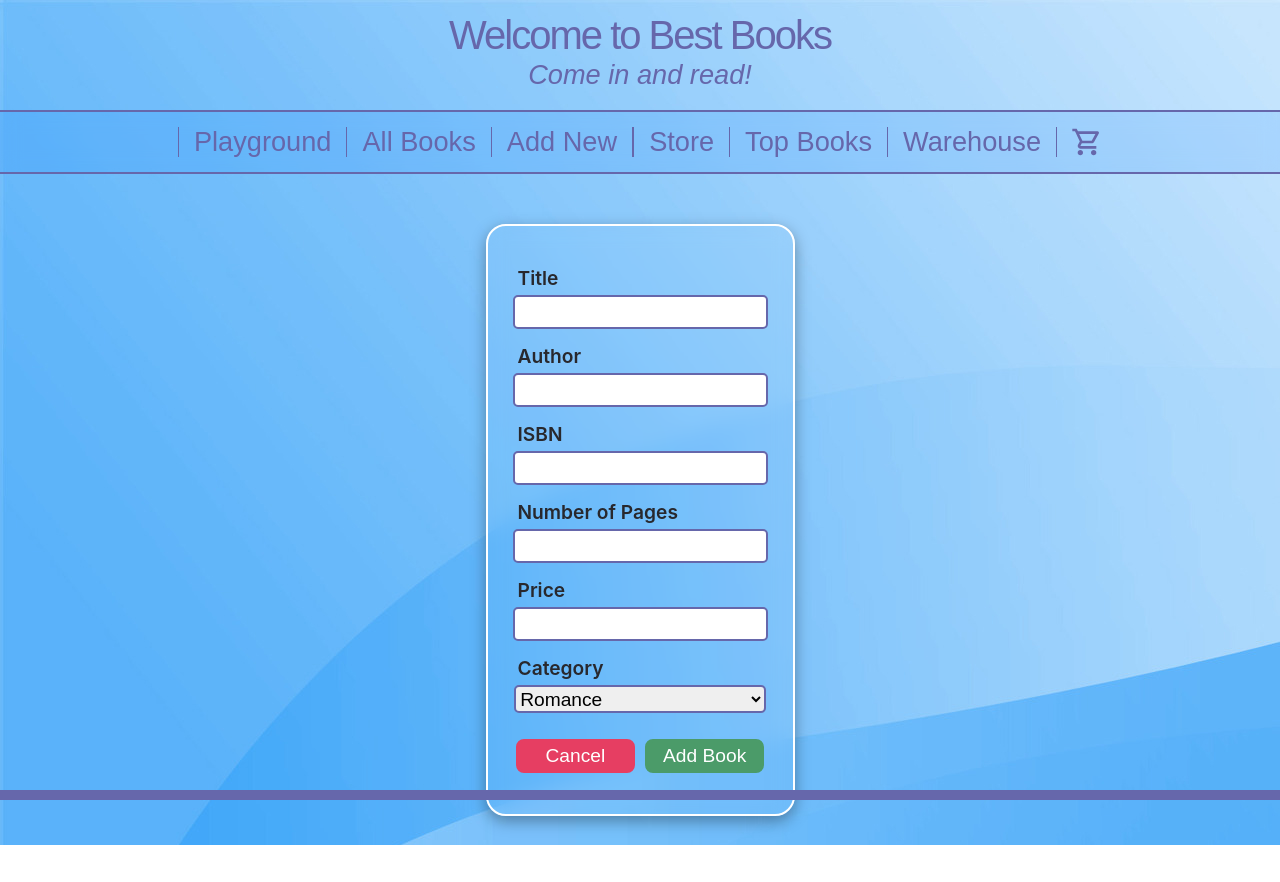
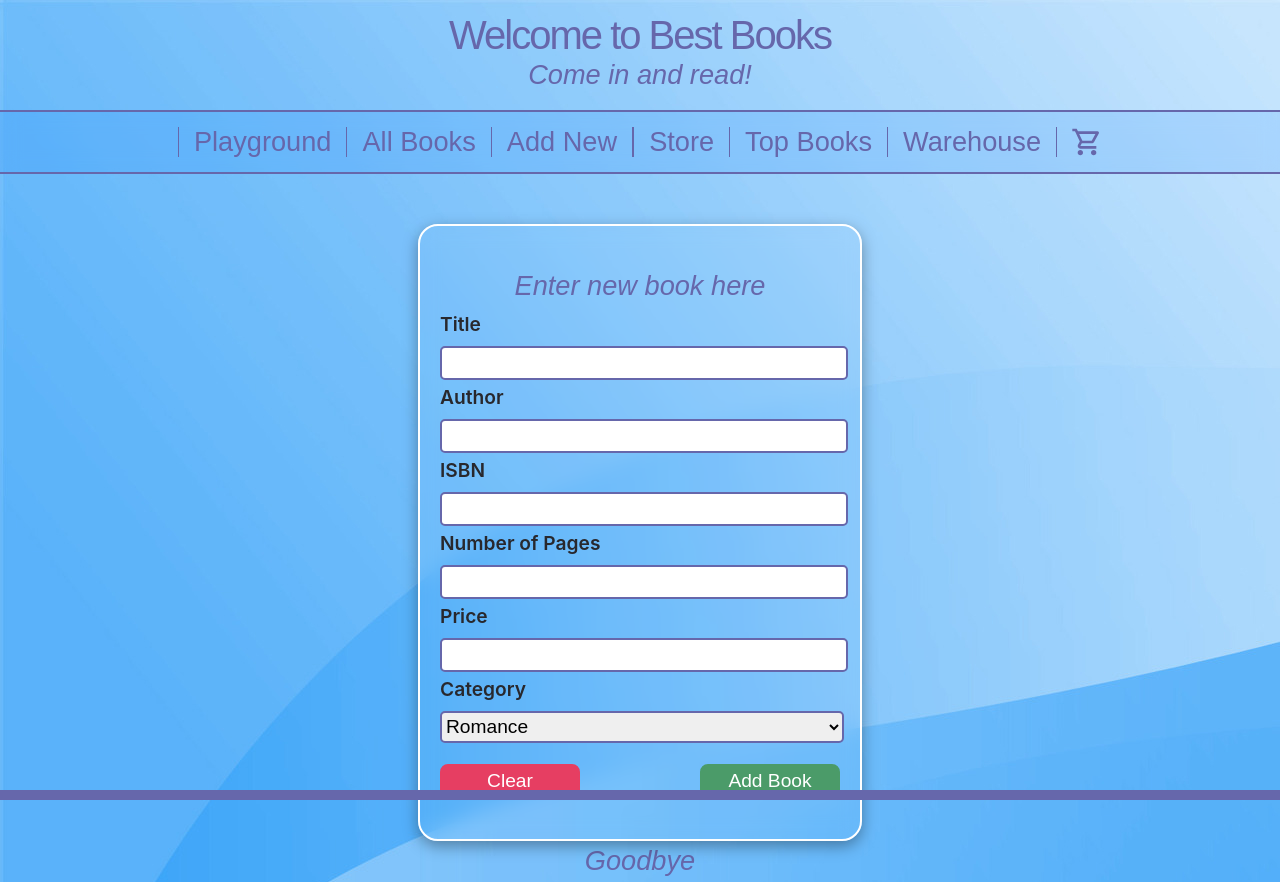
Before and after one commit to hinzberg/best-books-angular-learning, an Angular app: page /book-entry in a window 1280 px wide. Before the commit the page ends 845 px from the top, so only its background shows below. Built offline with nearby package versions, Linux system fonts and the light colour scheme.

Commit message:
2024-08-06 Success Message

```diff
--- a/src/app/Classes/Book.ts
+++ b/src/app/Classes/Book.ts
@@ -37,4 +37,9 @@ export class Book {
       }
     );
   }
+
+  public static Sample() : Book {
+    var book = new Book("Title Sample", "Author Sample", "000-111-222-333", 444, 9.99);
+    return book;
+  }
 }
--- /dev/null
+++ b/src/app/Components/book-entry/book-entry-completion/book-entry-completion/book-entry-completion.component.css
@@ -0,0 +1,19 @@
+.contentBorder {
+  background-color:transparent;
+  padding: 20px;
+  margin-top: 50px;
+  border-radius: 20px;
+  border: 2px solid white;
+  box-shadow: rgba(0, 0, 0, 0.35) 0px 5px 15px;
+  backdrop-filter: blur(10px);
+  width: 400px;
+}
+
+.tableStyle {
+  width: 100%;
+}
+
+.label-right {
+  display:block;
+  text-align:right;
+}
--- /dev/null
+++ b/src/app/Components/book-entry/book-entry-completion/book-entry-completion/book-entry-completion.component.html
@@ -0,0 +1,25 @@
+<div class="contentBorder">
+<h2>New Book entry successful</h2>
+<table class="tableStyle">
+  <tr>
+    <td><label>Title</label></td>
+    <td><label data-cy="new-title" class="label-right">{{this.book.Title}}</label></td>
+  </tr>
+  <tr>
+    <td><label>Author</label></td>
+    <td><label data-cy="new-author" class="label-right">{{this.book.Autor}}</label></td>
+  </tr>
+  <tr>
+    <td><label>ISBN</label></td>
+    <td><label data-cy="new-isbn" class="label-right">{{this.book.ISBN}}</label></td>
+  </tr>
+  <tr>
+    <td><label>Pages</label></td>
+    <td><label data-cy="new-pages" class="label-right">{{this.book.NumberOfPages}}</label></td>
+  </tr>
+  <tr>
+    <td><label>Price</label></td>
+    <td><label data-cy="new-price" class="label-right">{{this.book.Price}}</label></td>
+  </tr>
+</table>
+</div>
--- /dev/null
+++ b/src/app/Components/book-entry/book-entry-completion/book-entry-completion/book-entry-completion.component.ts
@@ -0,0 +1,15 @@
+import {Component, Input} from '@angular/core';
+import { Book} from "../../../../Classes/Book";
+
+@Component({
+  selector: 'app-book-entry-completion',
+  standalone: true,
+  imports: [],
+  templateUrl: './book-entry-completion.component.html',
+  styleUrl: './book-entry-completion.component.css'
+})
+export class BookEntryCompletionComponent {
+
+  @Input()
+  public book: Book = Book.Sample();
+}
--- a/src/app/Components/book-entry/book-entry.component.css
+++ b/src/app/Components/book-entry/book-entry.component.css
@@ -22,6 +22,7 @@
   border: 2px solid white;
   box-shadow: rgba(0, 0, 0, 0.35) 0px 5px 15px;
   backdrop-filter: blur(10px);
+  width: 400px;
 }
 
 form {
@@ -38,9 +39,17 @@ form {
 }
 
 .submitButton {
-  width: 45%;
+  width: 35%;
 }
 
 .cancelButton {
-  width: 45%;
+  width: 35%;
 }
+
+.buttonContainer {
+  display: flex;
+  flex-direction: row;
+  justify-content: space-between;
+  align-items: stretch;
+  width: 100%;
+}
--- a/src/app/Components/book-entry/book-entry.component.html
+++ b/src/app/Components/book-entry/book-entry.component.html
@@ -1,6 +1,7 @@
 <div class="grayDiv">
   <div class="contentBorder">
-    <form [formGroup]="checkoutForm" (ngSubmit)="onSubmit()">
+    <form [formGroup]="checkoutForm" >
+      <h2>Enter new book here</h2>
       <label for="title">Title</label>
       <input type="text" id="title" placeholder="" formControlName="title" data-cy="title-input"/>
       <label for="autor">Author</label>
@@ -17,11 +18,13 @@
           {{ cate.category }}
         </option>
       </select>
-      <p>
-        <button class="cancelButton" (click)="cancel()">Cancel</button>
-        <button class="submitButton" type="submit">{{ addButtonText }}</button>
+      <p class="buttonContainer">
+        <button class="cancelButton" (click)="cancel()">Clear</button>
+        <button class="submitButton" (click)="submit()">{{ addButtonText }}</button>
       </p>
     </form>
   </div>
-  <p class="messageLabel">{{ message }}</p>
+  @if(this.bookSuccessVisible) { <app-book-entry-completion/> } @else {
+    <h2>Goodbye</h2>
+  }
 </div>
--- a/src/app/Components/book-entry/book-entry.component.ts
+++ b/src/app/Components/book-entry/book-entry.component.ts
@@ -8,20 +8,24 @@ import { Router } from '@angular/router';
 import { ActivatedRoute } from '@angular/router';
 import { BookCategories } from '../../Classes/BookCategories';
 import { BookCategory } from '../../Classes/BookCategory';
-import { log } from 'console';
+import { BookEntryCompletionComponent } from "./book-entry-completion/book-entry-completion/book-entry-completion.component";
+import { ChangeDetectorRef } from '@angular/core';
 
 @Component({
   selector: 'app-book-entry',
   standalone: true,
-  imports: [FormsModule, CommonModule, ReactiveFormsModule, RouterModule],
+  imports: [FormsModule, BookEntryCompletionComponent, CommonModule, ReactiveFormsModule, RouterModule],
   templateUrl: './book-entry.component.html',
   styleUrl: './book-entry.component.css',
 })
 export class BookEntryComponent {
+
   private selectedBook?: Book = undefined;
   public addButtonText = 'Add Book';
+  public categories = BookCategories.categories;
 
-  public categories = BookCategories.categories;
+  @Input()
+  public bookSuccessVisible : boolean;
 
   checkoutForm = new FormGroup<EntryForm>({
     title: new FormControl('', [Validators.required]),
@@ -35,8 +39,11 @@ export class BookEntryComponent {
   constructor(
     public bookservice: BookService,
     public router: Router,
-    private activatedRoute: ActivatedRoute
+    private activatedRoute: ActivatedRoute,
+    private changeDetectorRef : ChangeDetectorRef,
   ) {
+    this.bookSuccessVisible = false;
+
     let id = this.activatedRoute.snapshot.params['bookId'];
     if (id !== undefined) {
       this.selectedBook = bookservice.getById(id);
@@ -53,19 +60,11 @@ export class BookEntryComponent {
         this.addButtonText = 'Update';
       }
     }
-    //log("hallo word");
   }
 
   public message: string = '';
 
-  onSubmit() {
-
-    /*
-    if (this.checkoutForm.valid === false) {
-      this.message = 'Form incomplete!';
-      return;
-    }
-    */
+  submit() {
 
     let title = this.checkoutForm.value.title;
     let autor = this.checkoutForm.value.autor;
@@ -97,12 +96,18 @@ export class BookEntryComponent {
       }
 
       this.message = '';
-      this.router.navigate(['all-books']);
+      this.showBookSuccess();
+
+      //this.router.navigate(['all-books']);
     }
   }
 
   cancel() {
-    this.router.navigate(['all-books']);
+    this.bookSuccessVisible = true;
+  }
+
+  private showBookSuccess () {
+    this.bookSuccessVisible = true;
   }
 }
 
--- a/src/app/app.routes.ts
+++ b/src/app/app.routes.ts
@@ -10,8 +10,8 @@ import { BooksWarehouseComponent } from './Components/books-warehouse/books-ware
 
 export const routes: Routes = [
   // The path with an empty name is the default page and will be
-  // loaded outmatically at startup.
-  { path: '', component: TopListComponent },
+  // loaded automatically at startup.
+  { path: '', component: BookEntryComponent },
 
   //{ path: '', component: PlaygroundComponent },
   // { path: '', component: ShoppingStoreComponent },
--- a/src/styles.css
+++ b/src/styles.css
@@ -54,34 +54,40 @@ label {
   font-weight: 600;
   display: flex;
   color: var(--primary-text-color);
-  margin-left: 10px;
-  margin-top: 10px;
+  margin-top: 5px;
+  margin-bottom: 5px;
 }
 
 input {
   font-size: 1.2rem;
-  margin: 5px;
+  margin-top: 5px;
   color: black;
   border: 2px solid var(--primary-color);
   border-radius: 5px;
   outline: none;
   height: 28px;
+  width: 100%;
 }
 
 select {
   font-size: 1.2rem;
-  margin: 5px;
+  margin-top: 5px;
   color: black;
   border: 2px solid var(--primary-color);
   border-radius: 5px;
   outline: none;
   height: 28px;
-  width: 95%;
+  width: 100%;
+  -ms-box-sizing:content-box;
+  -moz-box-sizing:content-box;
+  -webkit-box-sizing:content-box;
+  box-sizing:content-box;
 }
 
 .genericButton {
   font-size: 1.2rem;
-  margin: 5px;
+  margin-top: 5px;
+  margin-bottom: 5px;
   color: var(--primary-color);
   background-color: white;
   height: 34px;
@@ -89,7 +95,6 @@ select {
   border-radius: 8px;
   font-weight: 400;
   text-align: center;
-  font-family: "Arial";
 }
 
 .genericButton:hover {
@@ -100,7 +105,8 @@ select {
 
 .submitButton {
   font-size: 1.2rem;
-  margin: 5px;
+  margin-top: 5px;
+  margin-bottom: 5px;
   color: white;
   background-color: var(--primary-green-color);
   height: 34px;
@@ -120,7 +126,8 @@ select {
 .cancelButton {
   font-size: 1.2rem;
   font-weight: 400;
-  margin: 5px;
+  margin-top: 5px;
+  margin-bottom: 5px;
   color: white;
   background-color: var(--primary-red-color);
   height: 34px;
```
